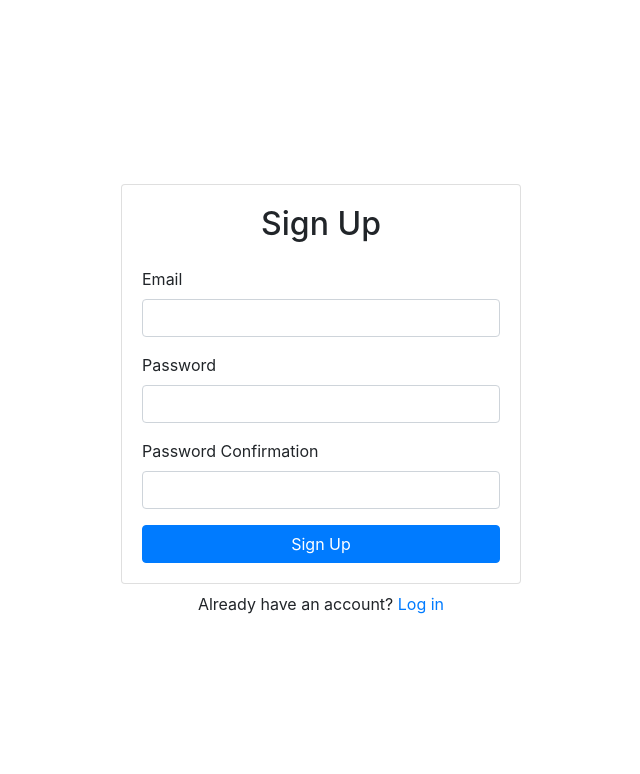
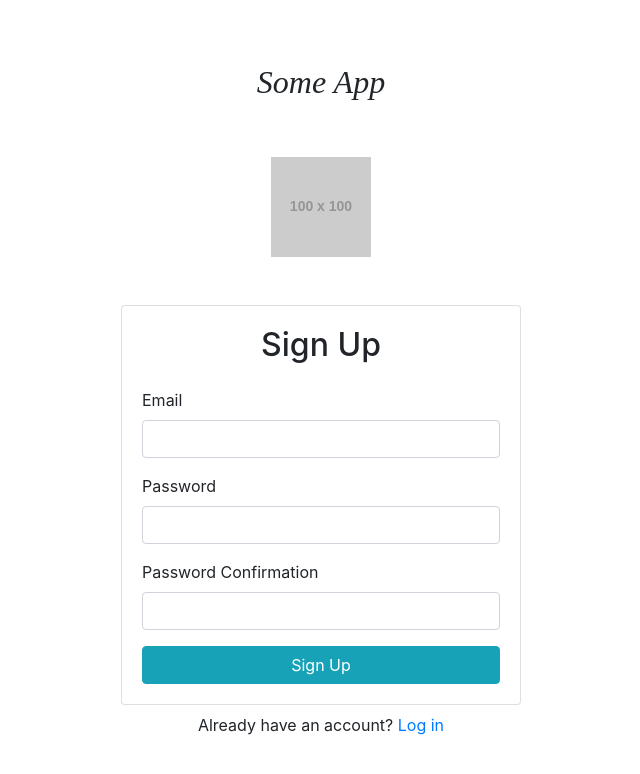
Before and after one commit to waspa/social-media-app, a React (Create React App) app in the folder social-media-app/: page /signup in a window 1280 px wide. Shown: the top 774 px of the page, without its empty margins (319-959 px from the left). Built offline with nearby package versions, Linux system fonts and the light colour scheme; no server answers.

Commit message:
Added logo and name

```diff
--- a/social-media-app/src/components/Login.js
+++ b/social-media-app/src/components/ForgotPassword/ForgotPassword.jsx
@@ -1,26 +1,29 @@
 import React, { useRef, useState } from "react";
 import { Form, Button, Card, Alert } from "react-bootstrap";
-import { useAuth } from "../context/AuthContext";
-import { Link, useHistory } from "react-router-dom";
+import { useAuth } from "../../context/AuthContext";
+import { Link} from "react-router-dom";
 
-export default function Login() {
+export default function ForgotPassword() {
   const emailRef = useRef();
-  const passwordRef = useRef();
-  const { login } = useAuth();
+
+  const { resetPassword } = useAuth();
   const [error, setError] = useState("");
+  const [message, setMessage] = useState("");
   const [loading, setLoading] = useState(false);
-  const history = useHistory();
+  //const history = useHistory();
 
   async function handleSubmit(e) {
     e.preventDefault();
 
     try {
+        setMessage('')
       setError("");
       setLoading(true);
-      await login(emailRef.current.value, passwordRef.current.value);
-      history.push("/");
+     await resetPassword(emailRef.current.value)
+     setMessage('Check you inbox for further instructions')
+
     } catch {
-      setError("Failed to log in");
+      setError("Failed to reset password");
     }
 
     setLoading(false);
@@ -30,24 +33,22 @@ export default function Login() {
     <>
       <Card>
         <Card.Body>
-          <h2 className="text-center  mb-4">Log In</h2>
+          <h2 className="text-center  mb-4">Password Reset</h2>
 
           {error && <Alert variant="danger">{error}</Alert>}
+          {message && <Alert variant="success">{message}</Alert>}
           <Form onSubmit={handleSubmit}>
             <Form.Group id="email">
               <Form.Label>Email</Form.Label>
               <Form.Control type="email" ref={emailRef} required />
             </Form.Group>
-            <Form.Group id="password">
-              <Form.Label>Password</Form.Label>
-              <Form.Control type="password" ref={passwordRef} required />
-            </Form.Group>
-            <Button disabled={loading} className="w-100" type="submit">
-              Log In
+
+            <Button disabled={loading} className="w-100 btn-info" type="submit">
+             Reset password
             </Button>
           </Form>
           <div className="w-100 text-center mt-3">
-        <Link to="/forgot-password">Forgot password?</Link>
+        <Link to="/login">Login</Link>
       </div>
         </Card.Body>
       </Card>
--- a/social-media-app/src/components/ForgotPassword.js
+++ b/social-media-app/src/components/Login/Login.jsx
@@ -1,29 +1,28 @@
 import React, { useRef, useState } from "react";
 import { Form, Button, Card, Alert } from "react-bootstrap";
-import { useAuth } from "../context/AuthContext";
-import { Link} from "react-router-dom";
+import { useAuth } from "../../context/AuthContext";
+import { Link, useHistory } from "react-router-dom";
+import Logo from "../Logo/Logo";
+import Name from "../Name/Name";
 
-export default function ForgotPassword() {
+export default function Login() {
   const emailRef = useRef();
-
-  const { resetPassword } = useAuth();
+  const passwordRef = useRef();
+  const { login } = useAuth();
   const [error, setError] = useState("");
-  const [message, setMessage] = useState("");
   const [loading, setLoading] = useState(false);
-  //const history = useHistory();
+  const history = useHistory();
 
   async function handleSubmit(e) {
     e.preventDefault();
 
     try {
-        setMessage('')
       setError("");
       setLoading(true);
-     await resetPassword(emailRef.current.value)
-     setMessage('Check you inbox for further instructions')
-
+      await login(emailRef.current.value, passwordRef.current.value);
+      history.push("/");
     } catch {
-      setError("Failed to reset password");
+      setError("Failed to log in");
     }
 
     setLoading(false);
@@ -31,24 +30,29 @@ export default function ForgotPassword() {
 
   return (
     <>
+    <Name />
+   <Logo />
       <Card>
         <Card.Body>
-          <h2 className="text-center  mb-4">Password Reset</h2>
+
+          <h2 className="text-center  mb-4">Log In</h2>
 
           {error && <Alert variant="danger">{error}</Alert>}
-          {message && <Alert variant="success">{message}</Alert>}
           <Form onSubmit={handleSubmit}>
             <Form.Group id="email">
               <Form.Label>Email</Form.Label>
               <Form.Control type="email" ref={emailRef} required />
             </Form.Group>
-
-            <Button disabled={loading} className="w-100" type="submit">
-             Reset password
+            <Form.Group id="password">
+              <Form.Label>Password</Form.Label>
+              <Form.Control type="password" ref={passwordRef} required />
+            </Form.Group>
+            <Button disabled={loading} className="w-100 btn-info" type="submit">
+              Log In
             </Button>
           </Form>
           <div className="w-100 text-center mt-3">
-        <Link to="/login">Login</Link>
+        <Link to="/forgot-password">Forgot password?</Link>
       </div>
         </Card.Body>
       </Card>
--- /dev/null
+++ b/social-media-app/src/components/Logo/Logo.jsx
@@ -0,0 +1,11 @@
+import React from 'react'
+
+
+export default function Logo() {
+    return (
+        <div className="d-flex justify-content-center mb-5">
+           <img src="https://via.placeholder.com/100x100?text=Some+App" alt=""/>
+
+        </div>
+    )
+}
--- /dev/null
+++ b/social-media-app/src/components/Name/Name.css
@@ -0,0 +1,5 @@
+.name{
+    font-family: cursive;
+    font-style: italic;
+
+}
--- /dev/null
+++ b/social-media-app/src/components/Name/Name.jsx
@@ -0,0 +1,10 @@
+import React from 'react'
+import './Name.css'
+
+export default function Name() {
+    return (
+        <div className="d-flex justify-content-center mb-5 name">
+            <span className="h2">Some App</span>
+        </div>
+    )
+}
--- a/social-media-app/src/components/PrivateRoute.js
+++ b/social-media-app/src/components/PrivateRoute/PrivateRoute.jsx
@@ -1,5 +1,5 @@
 import React from 'react'
-import {useAuth} from '../context/AuthContext'
+import {useAuth} from '../../context/AuthContext'
 import {Route, Redirect} from 'react-router-dom'
 
 export default function PrivateRoute({component: Component, ...rest} ) {
--- a/social-media-app/src/components/Dashboard.js
+++ b/social-media-app/src/components/Profile/Profile.jsx
@@ -1,6 +1,6 @@
 import React, { useState } from "react";
 import { Card, Button, Alert } from "react-bootstrap";
-import { useAuth } from "../context/AuthContext";
+import { useAuth } from "../../context/AuthContext";
 import { Link, useHistory } from "react-router-dom";
 
 function Dashboard() {
@@ -33,7 +33,7 @@ function Dashboard() {
         </Card.Body>
       </Card>
       <div className="w-100 text-center mt-2">
-        <Button variant="link" onClick={handleLogout}>
+        <Button variant="link" className="btn-info" onClick={handleLogout}>
           Log Out
         </Button>
       </div>
--- a/social-media-app/src/components/Signup.js
+++ b/social-media-app/src/components/Signup/Signup.jsx
@@ -1,7 +1,9 @@
 import React, { useRef, useState } from "react";
 import { Card, Button, Form, Alert } from "react-bootstrap";
-import { useAuth } from "../context/AuthContext";
+import { useAuth } from "../../context/AuthContext";
 import { Link, useHistory } from "react-router-dom";
+import Logo from "../Logo/Logo";
+import Name from "../Name/Name";
 
 export default function Signup() {
   const emailRef = useRef();
@@ -33,6 +35,8 @@ export default function Signup() {
 
   return (
     <>
+    <Name />
+    <Logo />
       <Card>
         <Card.Body>
           <h2 className="text-center  mb-4">Sign Up</h2>
@@ -51,7 +55,7 @@ export default function Signup() {
               <Form.Label>Password Confirmation</Form.Label>
               <Form.Control type="password" ref={passwordConfirmRef} required />
             </Form.Group>
-            <Button disabled={loading} className="w-100" type="submit">
+            <Button disabled={loading} className="w-100 btn-info" type="submit">
               Sign Up
             </Button>
           </Form>
--- a/social-media-app/src/components/UpdateProfile.js
+++ b/social-media-app/src/components/UpdateProfile/UpdateProfile.jsx
@@ -1,6 +1,6 @@
 import React, { useRef, useState } from "react";
 import { Card, Button, Form, Alert } from "react-bootstrap";
-import { useAuth } from "../context/AuthContext";
+import { useAuth } from "../../context/AuthContext";
 import { Link, useHistory } from "react-router-dom";
 
 export default function Signup() {
--- a/social-media-app/src/index.js
+++ b/social-media-app/src/index.js
@@ -2,7 +2,7 @@ import React from 'react';
 import ReactDOM from 'react-dom';
 
 import 'bootstrap/dist/css/bootstrap.min.css'
-import App from './components/App';
+import App from './App';
 
 
 ReactDOM.render(
```
Also changed, not shown: social-media-app/src/App.js (renamed from social-media-app/src/components/App.js, +7 -7 lines).
